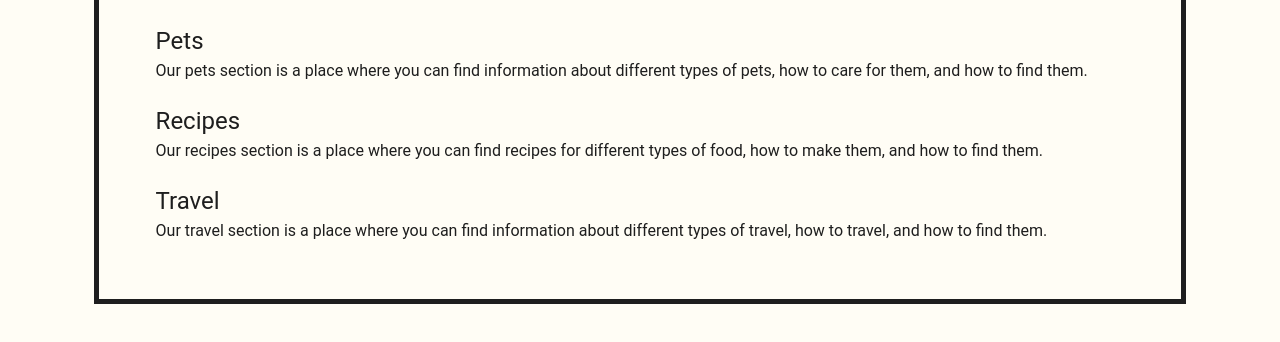
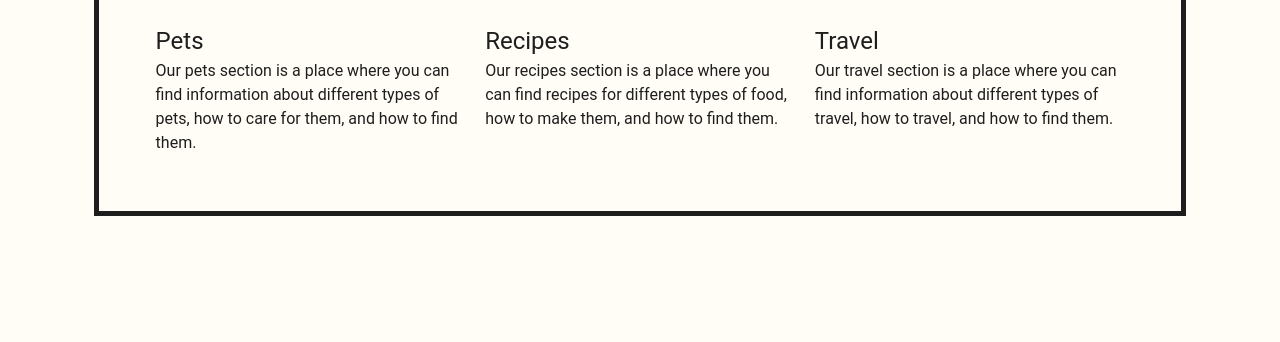
Before and after one commit to saroshmanzar/ccp_tablet_w24, a plain HTML site: page index.html in a window 1280 px wide. Shown: the part 534-876 px from the top of the page. After the commit the page ends 800 px from the top, so only its background shows below. Drawn offline with Linux system fonts and the light colour scheme.

Commit message:
Add files via upload

```diff
--- a/css/style.css
+++ b/css/style.css
@@ -169,6 +169,12 @@ img:hover {
         -webkit-transform:scale(1.2); /* or some other value */
     transform:scale(1.2);;
     }
+
+    .info {
+        display: grid;
+        grid-template-columns: 1fr 1fr 1fr;
+        gap: 20px;
+    }
 }
 
 /* @media (min-width: 900px) {
--- a/index.html
+++ b/index.html
@@ -44,15 +44,26 @@
         </div>
         <div class="section">
             <h2> Overview </h2>
+            <div class="info">
+                <div>
                     <h3> Pets </h3>
-            <p> Our pets section is a place where you can find information about different types of pets, how to care
+                    <p> Our pets section is a place where you can find information about different types of pets, how to
+                        care
                         for them, and how to find them. </p>
+                </div>
+                <div>
                     <h3> Recipes </h3>
-            <p> Our recipes section is a place where you can find recipes for different types of food, how to make
+                    <p> Our recipes section is a place where you can find recipes for different types of food, how to
+                        make
                         them, and how to find them. </p>
+                </div>
+                <div>
                     <h3> Travel </h3>
-            <p> Our travel section is a place where you can find information about different types of travel, how to
+                    <p> Our travel section is a place where you can find information about different types of travel,
+                        how to
                         travel, and how to find them. </p>
+                </div>
+            </div>
         </div>
 
         <script src="script.js"> </script>
```
Lines whose indentation alone changed are shown as unchanged.
